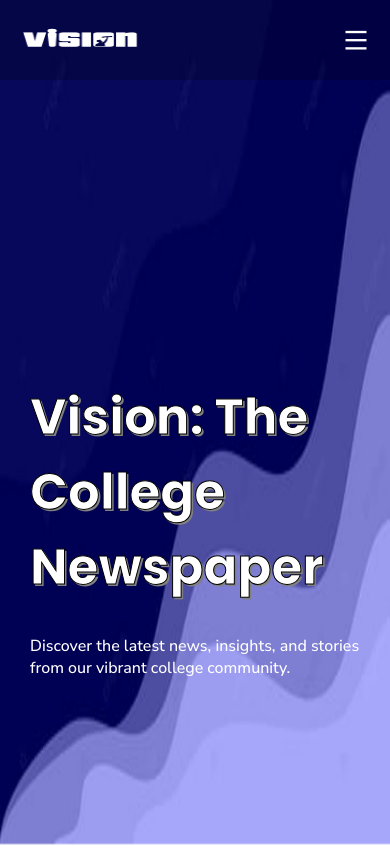
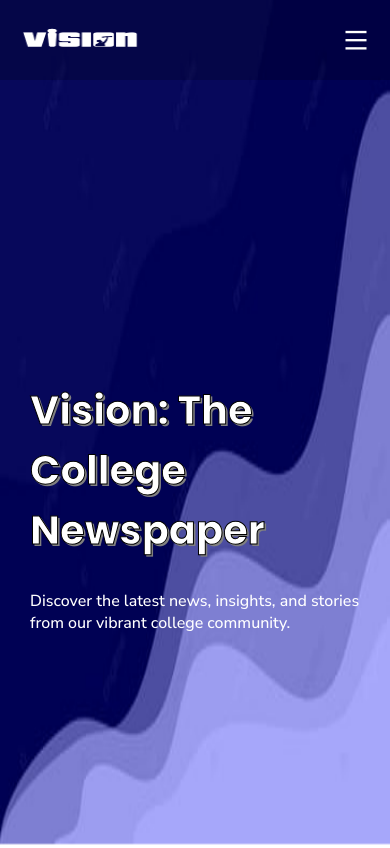
Before and after one commit to harshivkrishna/vision-club, a React (Vite) app in the folder vision/: page / in a window 390 px wide. Built offline with nearby package versions, Linux system fonts and the light colour scheme.

Commit message:
hero completed

```diff
--- a/vision/src/components/Navbar.css
+++ b/vision/src/components/Navbar.css
@@ -88,6 +88,8 @@
   background-color: #ffffff;
   border-radius: 12px;
   padding:10px;
+  font-weight: 700;
+  font-family: 'Poppins',sans-serif;
 }
 
 @media (min-width: 769px) {
--- a/vision/src/components/hero.css
+++ b/vision/src/components/hero.css
@@ -37,3 +37,13 @@
     color: #fff;
     font-weight: 500;
 }
+
+@media (max-width:768px){
+    .hero-container{
+        top: 300px;
+    }
+    .hero-container h1{
+        font-size: 40px;
+    }
+
+}
```
